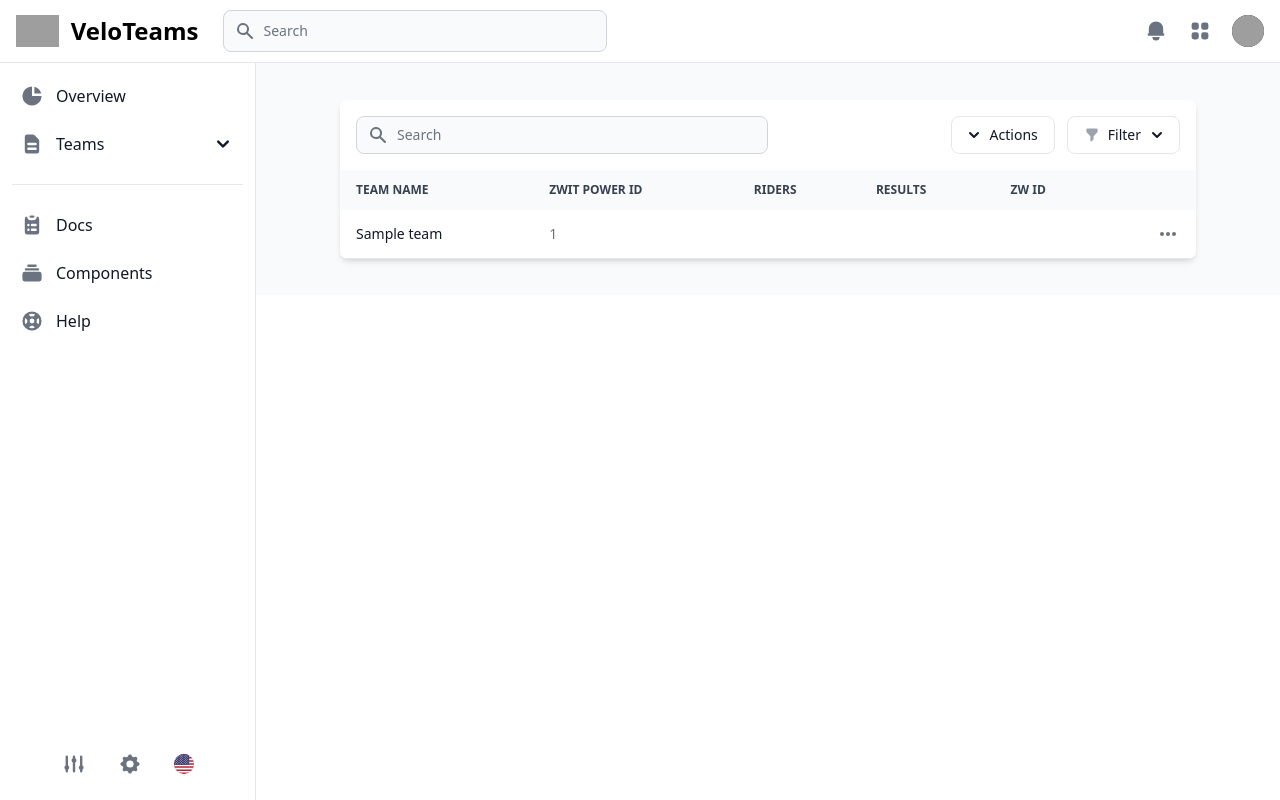
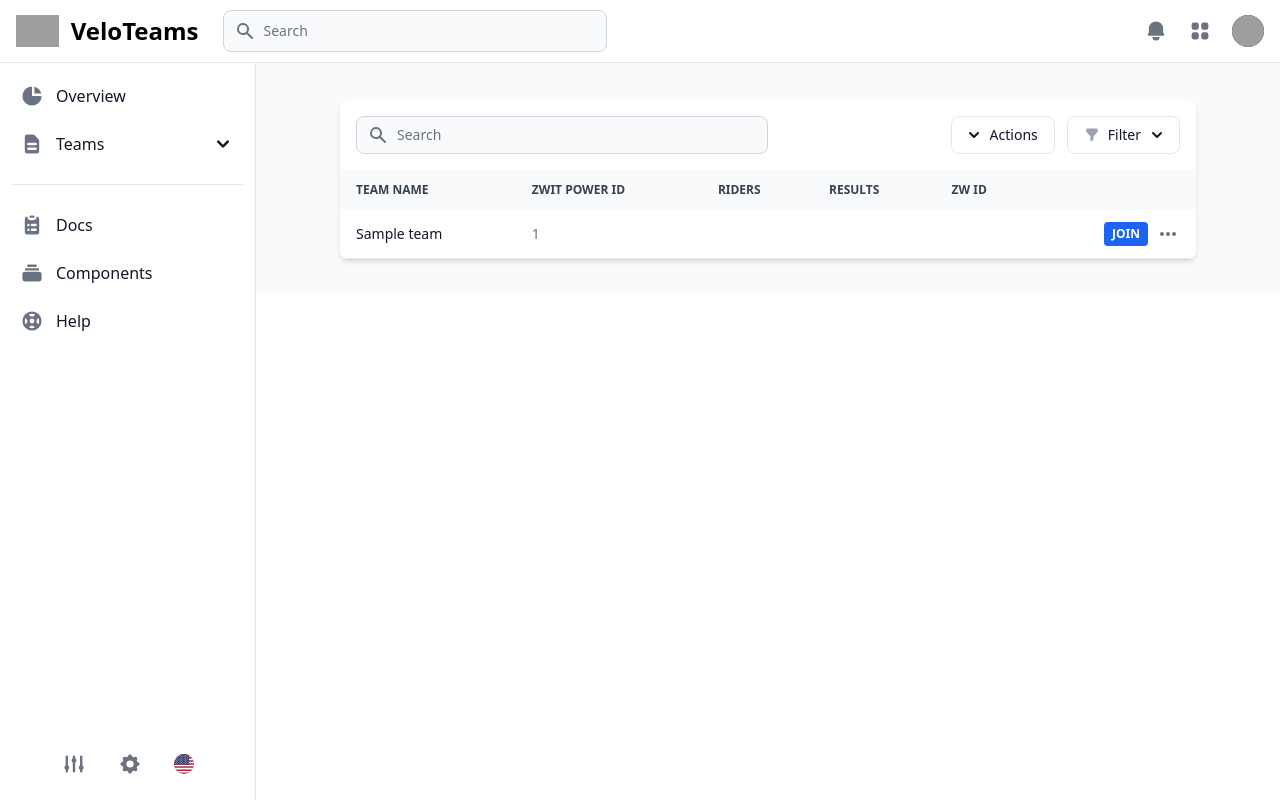
Before and after one commit to vincentdavis/VeloTeams, a Django app: page /teams/ in a window 1280 px wide. Run offline with Django 4.2, Linux system fonts and the light colour scheme; tables that the repository leaves empty hold one stand-in row (values such as "Sample post"); data that the repository does not hold is empty; style sheets or scripts are compiled from the project's sources; parts of the project's set-up code (start-up, migrations or seed data) failed here and were passed over; some libraries are stand-ins or nearby versions; grey boxes are pictures that could not be loaded.

Commit message:
Can we add a Join button to the team list

```diff
--- a/apps/teams/templates/team_list.html
+++ b/apps/teams/templates/team_list.html
@@ -87,6 +87,9 @@
                                 <td class="px-4 py-3">{{team.results}}</td>
                                 <td class="px-4 py-3">{{team.zw_id}}</td>
                                 <td class="px-4 py-3 flex items-center justify-end">
+                                    <a href="{% url 'teams:team_join_id' team.id %}" class="mr-2 inline-flex items-center px-2 py-1 text-xs font-bold text-white uppercase transition-colors duration-200 transform bg-blue-600 rounded hover:bg-blue-500">
+                                        Join
+                                    </a>
                                     <button id="benq-ex2710q-dropdown-button" data-dropdown-toggle="benq-ex2710q-dropdown" class="inline-flex items-center p-0.5 text-sm font-medium text-center text-gray-500 hover:text-gray-800 rounded-lg focus:outline-none dark:text-gray-400 dark:hover:text-gray-100" type="button">
                                         <svg class="w-5 h-5" aria-hidden="true" fill="currentColor" viewbox="0 0 20 20" xmlns="http://www.w3.org/2000/svg">
                                             <path d="M6 10a2 2 0 11-4 0 2 2 0 014 0zM12 10a2 2 0 11-4 0 2 2 0 014 0zM16 12a2 2 0 100-4 2 2 0 000 4z" />
--- a/apps/teams/urls.py
+++ b/apps/teams/urls.py
@@ -1,10 +1,11 @@
 from django.urls import path
-from .views import TeamCreateView, TeamUpdateView, TeamListView, JoinTeamView, TeamAdminView
+from .views import TeamCreateView, TeamUpdateView, TeamListView, JoinTeamView, TeamAdminView, JoinTeamIDView
 app_name = "teams"
 urlpatterns = [
     path('team/create/', TeamCreateView.as_view(), name='team_create'),
     path('team/update/<int:pk>/', TeamUpdateView.as_view(), name='team_update'),
     path('teams/', TeamListView.as_view(), name='team_list'),
     path('team/join/', JoinTeamView.as_view(), name='team_join'),
+    path('team/join/<int:team_id>/', JoinTeamIDView.as_view(), name='team_join_id'),
     path('team/admin/<int:team_id>/', TeamAdminView.as_view(), name='team_admin'),
 ]
--- a/apps/teams/views.py
+++ b/apps/teams/views.py
@@ -1,6 +1,6 @@
 from django.shortcuts import render
 from .models import Team, TeamMember
-from django.views.generic import CreateView, UpdateView, ListView, FormView
+from django.views.generic import CreateView, UpdateView, ListView, FormView, TemplateView
 from django.urls import reverse_lazy
 from django import forms
 from django.db.models import Q
@@ -73,3 +73,16 @@ class TeamAdminView(ListView):
     def get_queryset(self):
         team = self.kwargs['team_id']
         return TeamMember.objects.filter(team=team)
+
+class JoinTeamIDView(LoginRequiredMixin, TemplateView):
+    template_name = "team_join.html"
+
+    def get_context_data(self, **kwargs):
+        context = super().get_context_data(**kwargs)
+
+        team_id = self.kwargs.get('team_id')
+
+        # Initialize the form with the passed team_id.
+        context['form'] = JoinTeamForm(initial={'team': team_id})
+
+        return context
--- a/config/settings/base.py
+++ b/config/settings/base.py
@@ -159,9 +159,9 @@ MIDDLEWARE = [
 
 # Custom middleware
 MIDDLEWARE += [
-    "simple_history.middleware.HistoryRequestMiddleware",
+    # "simple_history.middleware.HistoryRequestMiddleware",
     "django_htmx.middleware.HtmxMiddleware",
-    # "allauth.account.middleware.AccountMiddleware",
+    "allauth.account.middleware.AccountMiddleware",
 ]
 
 # STATIC
```
